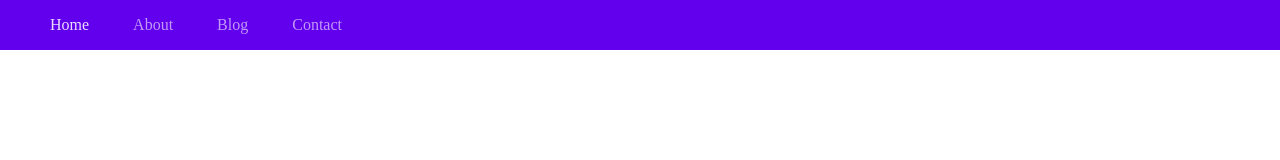
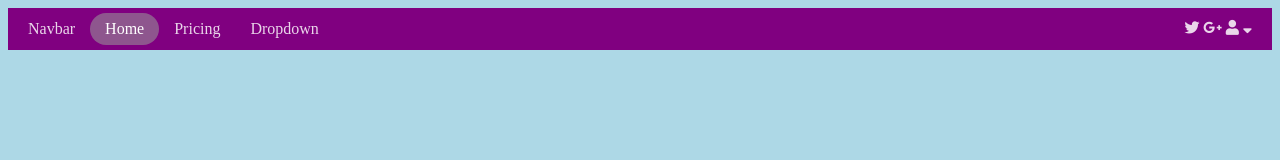
Before and after one commit to saidhanush26/navbar, a plain HTML site: page index.html in a window 1280 px wide. Drawn offline with Linux system fonts and the light colour scheme.

Commit message:
29 june HW

```diff
--- a/index.html
+++ b/index.html
@@ -3,90 +3,72 @@
   <head>
     <meta charset="UTF-8" />
     <meta http-equiv="X-UA-Compatible" content="IE=edge" />
-    <meta name="viewport" content="width=\, initial-scale=1.0" />
+    <meta name="viewport" content="width=device-width, initial-scale=1.0" />
+    <title>navbar</title>
     <link
-      href="https://fonts.googleapis.com/icon?family=Material+Icons"
       rel="stylesheet"
+      href="https://pro.fontawesome.com/releases/v5.10.0/css/all.css"
+      integrity="sha384-AYmEC3Yw5cVb3ZcuHtOA93w35dYTsvhLPVnYs9eStHfGJvOvKxVfELGroGkvsg+p"
+      crossorigin="anonymous"
     />
-    <title>Document</title>
+  </head>
   <style>
-      * {
+    body {
+      background-color: lightblue;
+    }
+    ul {
+      list-style-type: none;
+      padding: 5px;
       margin: 0;
-        padding: 0;
+      background-color: purple;
+      overflow: hidden;
     }
-      .navbar {
-        display: flex;
-        justify-content: space-between;
-        height: 50px;
-        background-color: #6200ee;
-        padding: 0px 30px;
+    li {
+      float: left;
     }
-      .navbar li a {
+    li a {
+      padding: 7px 15px;
+      color: rgb(234, 214, 234);
       text-decoration: none;
-        color: rgb(255, 255, 255, 0.6);
-        line-height: 50px;
-        padding: 8px 20px;
+      display: block;
+      border-radius: 30px;
+      transition: 0.5s;
     }
-      .navbar li a:hover,
-      .navbar li a.active {
-        color: rgb(255, 255, 255, 0.87);
+    .active {
+      background-color: rgb(142, 86, 142);
+      color: white;
+
     }
-      .navbar li {
-        list-style: none;
-        display: inline-block;
+    li a:hover:not(.active) {
+      background-color: rgb(142, 86, 142);
+      font-size: 20px;
     }
-      .navbar .right span {
-        color: rgb(255, 255, 255, 0.87);
-        margin-top: 12px;
-        display: none;
+    .right {
+      float: right;
+      margin: 10px;
+      margin-top: -30px;
+      padding: 0px 10px;
+      color: rgb(234, 214, 234);
+      font-size: 15px;
     }
-      @media screen and (max-width: 500px) {
-        .navbar {
-          flex-direction: row-reverse;
-          transition: 0.6s;
-        }
-        .navlistMobile {
-          display: none;
-        }
-        .navbarMobile {
-          height: 200px;
-          flex-direction: row;
-        }
-        .navbar .right .spanMobile {
-          display: block;
-        }
-        .navbar li {
-          display: block;
-        }
+    .right i:hover {
+      font-size: 20px;
+      transition: 0.5s;
     }
   </style>
-  </head>
+
   <body>
-    <nav class="navbar" id="navID">
-      <ul class="navlist navlistMobile" id="navlistID">
-        <li class="navitem">
-          <a href="./mediaquery.html" class="active">Home</a>
-        </li>
-        <li class="navitem"><a href="./about.html">About</a></li>
-        <li class="navitem"><a href="">Blog</a></li>
-        <li class="navitem"><a href="">Contact</a></li>
+    <ul>
+      <li><a href="Navbar">Navbar</a></li>
+      <li><a href="Home" class="active">Home</a></li>
+      <li><a href="Features">Pricing</a></li>
+      <li><a href="Dropdown">Dropdown</a></li>
     </ul>
     <div class="right">
-        <span
-          id="menuID"
-          onclick="MenuToggle()"
-          class="material-icons spanMobile"
-          >menu</span
-        >
+      <i class="fab fa-twitter"></i>
+      <i class="fab fa-google-plus-g"></i>
+      <i class="fas fa-user"></i>
+      <i class="fas fa-sort-down"></i>
     </div>
-    </nav>
-    <script>
-      var navID = document.getElementById("navID");
-      var navlistID = document.getElementById("navlistID");
-      function MenuToggle() {
-        navID.classList.toggle("navbarMobile");
-        navlistID.classList.toggle("navlistMobile");
-      }
-    </script>
   </body>
 </html>
```
Lines whose indentation alone changed are shown as unchanged.
